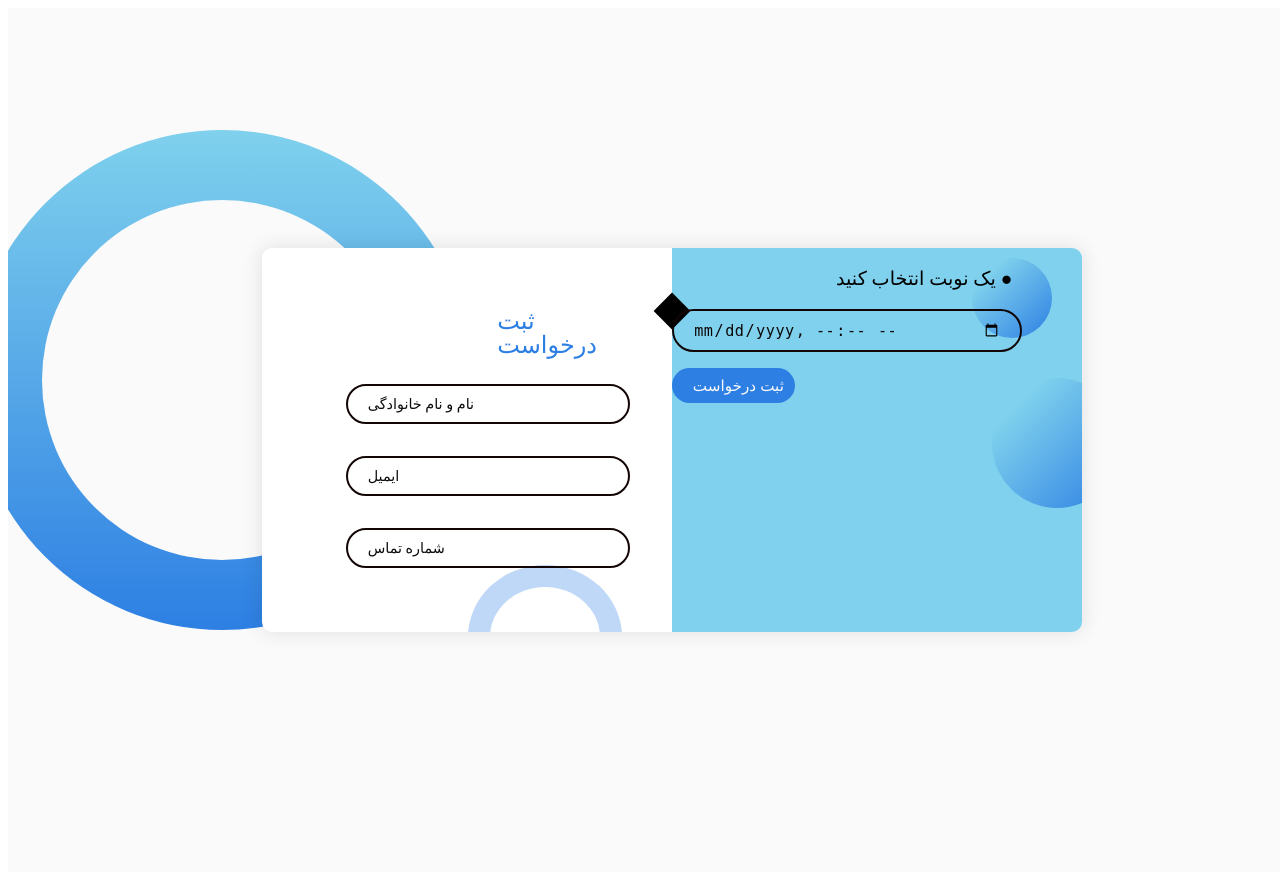
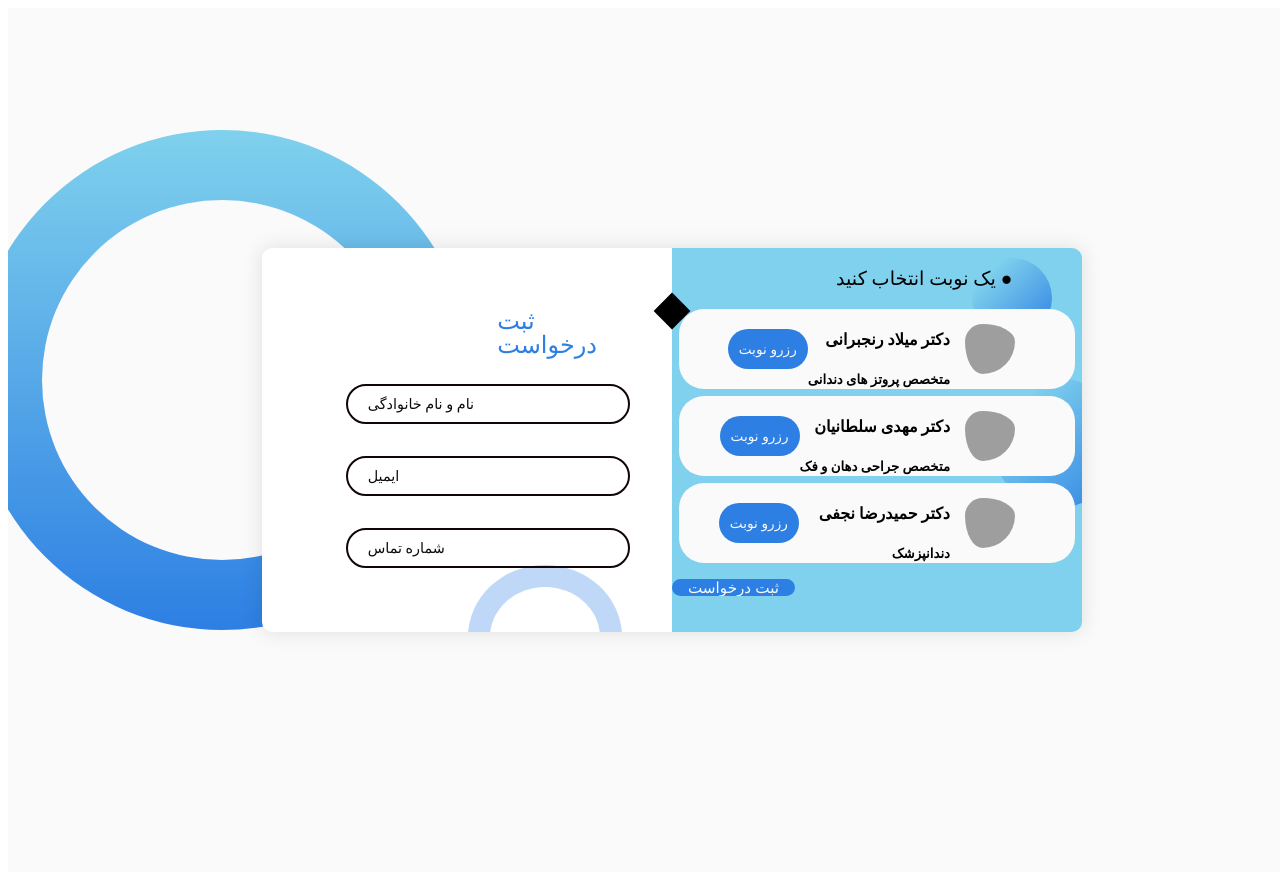
Before and after one commit to reyhanehghodrati/Dental-Clinic-Site, a PHP site: page /html/reserv.html in a window 1280 px wide; the page is wider, and only the part inside the window is pictured. Run offline with PHP 8.4, Linux system fonts and the light colour scheme; some libraries are stand-ins or nearby versions; grey boxes are pictures that could not be loaded.

Commit message:
adding docters in html

```diff
--- a/css/reserv.css
+++ b/css/reserv.css
@@ -131,7 +131,7 @@ textarea.input {
 }
 
 .btn {
-  padding: 0.6rem 1.3rem;
+
   background-color: #2d7fe3;
   border: 0;
   font-size: 0.95rem;
@@ -295,6 +295,7 @@ textarea.input {
   opacity: 0.2;
 }
 
+
 @media (max-width: 850px) {
   .form {
     grid-template-columns: 1fr;
--- a/html/reserv.html
+++ b/html/reserv.html
@@ -9,6 +9,46 @@
     src="https://kit.fontawesome.com/64d58efce2.js"
     crossorigin="anonymous"
   ></script>
+  <style>
+    .docks{
+      display: flex;
+      background-color: #fafafa;
+      height: 70px;
+      padding-right: 60px;
+      padding-bottom: 10px;
+      border-radius: 25px;
+      margin: 7px;
+    }
+    .doc_img{
+      border-radius: 50%;
+      width: 50px;
+      height: 50px;
+      padding-top: 15px;
+      padding-left: 15px;
+    }
+    .btn-t{
+      background-color: #2d7fe3;
+      padding: 10px;
+      border: 0;
+      font-size: 0.85rem;
+      color: #fafafa;
+      height: 40px;
+      width: 80px;
+      margin-top: 20px;
+      border-radius: 25px;
+      outline: none;
+      cursor: pointer;
+      transition: 0.3s;
+    }
+    .btn-t:hover {
+      background-color: transparent;
+      color: #333;
+      background-color: #7fd1ed;
+    }
+    .tt{
+      margin-left: 20px;
+    }
+  </style>
 </head>
 <body>
   <div class="container">
@@ -43,9 +83,28 @@
           <span class="circle two"></span>
           <div class="input-container">
             <p class="p-time">یک نوبت انتخاب کنید ●</p>
-            <input type="datetime-local" name="appointment_time" class="input2 input" required />
+<!--            <input type="datetime-local" name="appointment_time" class="input2 input" required />-->
+            <div class="docks" dir="rtl">
+              <img class="doc_img" src="https://storage.darmankade.com/public/images/doctor/-3735539088958595570.webp" >
+              <div><h4>دکتر میلاد رنجبرانی</h4>
+                <h5>متخصص پروتز های دندانی</h5></div>
+              <button class="btn-t"> رزرو نوبت</button>
+            </div>
+            <div class="docks" dir="rtl">
+              <img class="doc_img" src="https://storage.darmankade.com/public/images/doctor/-5212151467760930765.PNG" >
+              <div ><h4>دکتر مهدی سلطانیان</h4>
+                <h5>متخصص جراحی دهان و فک </h5></div>
+              <button class="btn-t"> رزرو نوبت</button>
+            </div>
+            <div class="docks" dir="rtl">
+              <img class="doc_img" src="https://storage.darmankade.com/public/images/doctor/-6706642858205703586.JPG" >
+              <div class="tt"><h4>دکتر حمیدرضا نجفی</h4>
+                <h5>دندانپزشک</h5></div>
+              <button class="btn-t"> رزرو نوبت</button>
+            </div>
+
           </div>
-          <input type="submit" value="ثبت درخواست" class="btn" />
+          <input type="submit" value="ثبت درخواست" class="btn " />
         </div>
       </div>
     </form>
```
